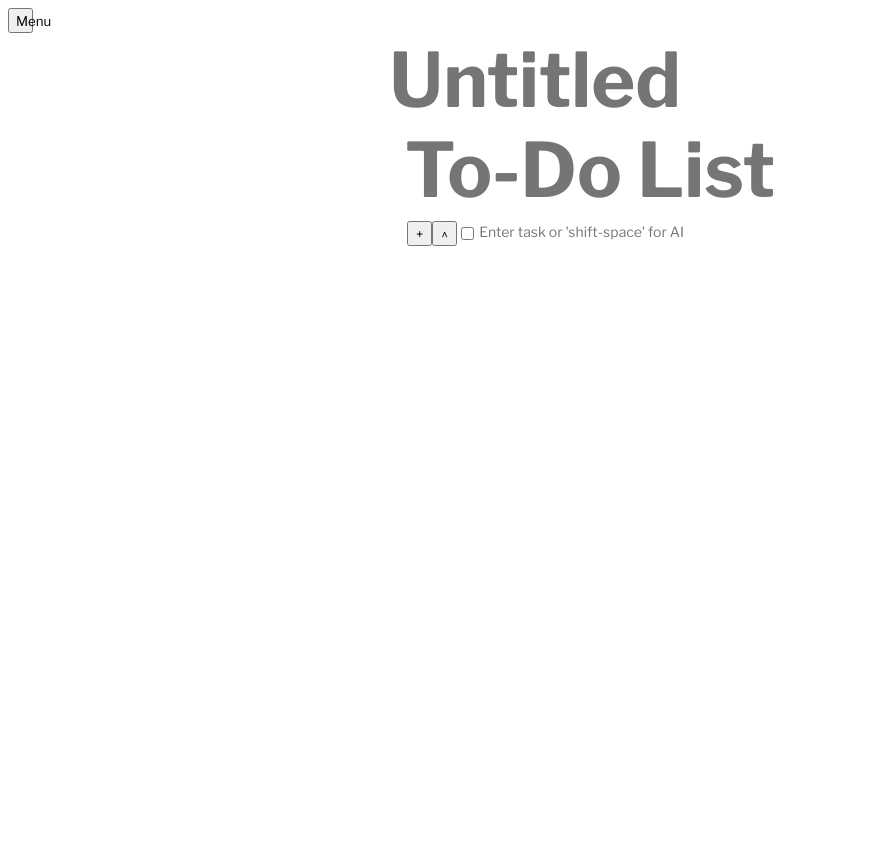
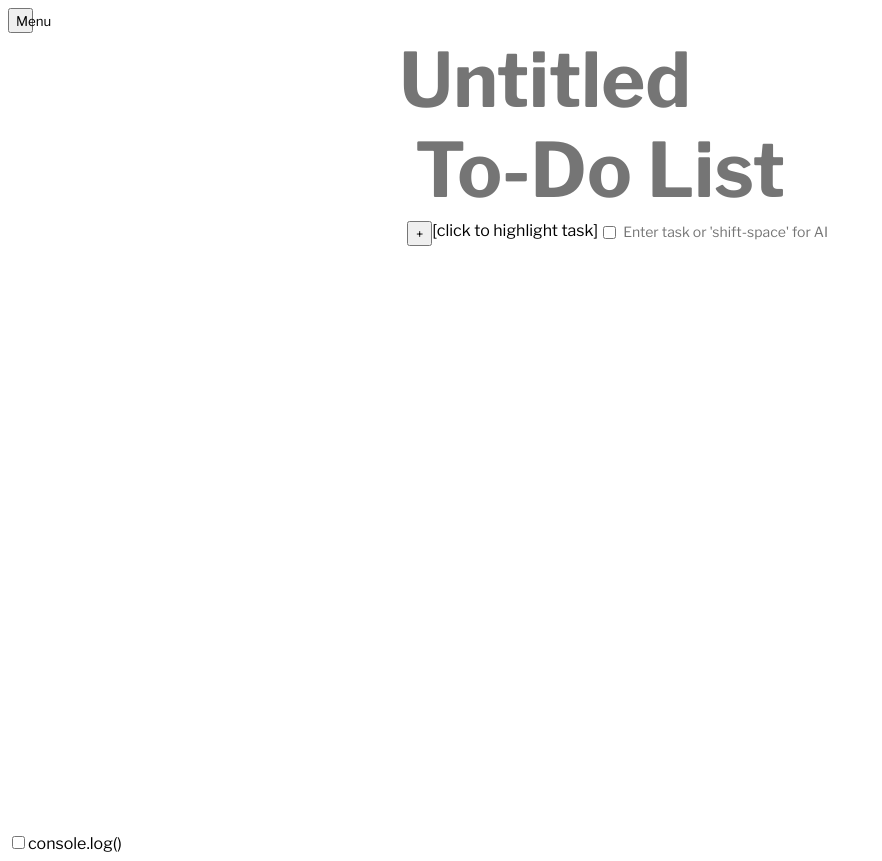
Before and after one commit to julsy-chen/softsteps, a React app: page / in a window 1280 px wide. Shown: the whole page, without its empty margins (0-882 px from the left). Before the commit the page ends 800 px from the top, so only its background shows below. Built offline with nearby package versions, Linux system fonts and the light colour scheme; the HTML template or start-up script is replaced by a standard one.

Commit message:
able to highlight individual tasks

```diff
--- a/src/App.js
+++ b/src/App.js
@@ -5,19 +5,39 @@ import { hot } from 'react-hot-loader/root';
 import { Page } from "./Page";
 import { MenuButton } from "./MenuButton";
 import { NavBar } from "./NavBar";
+import { Screen } from "./Screen";
 
 export default function App() {
   const [showNavBar, setShowNavBar] = useState(false);
+  const [isSelected, setIsSelected] = useState(false);
+  const [selecBbox, setSelectBox] = useState(false);
 
-  function handleClick() {
+  function selectBox() {
+    set
+  }
+
+  function handleToggle() {
     setShowNavBar(!showNavBar);
+  }
+
+  function handleClickApp() {
+    setIsSelected(false)
+    console.log(false)
+  }
+
+  function handleClickDraggableHandle() {
+    setIsSelected(true)
+    console.log(true)
   }
 
   return (
     <>
-      <MenuButton handleClick={handleClick}/>
-      {showNavBar && <NavBar showNavBar={showNavBar}/>}
-      <Page />
+      {/* <Screen /> */}
+      <MenuButton handleToggle={handleToggle} />
+      {showNavBar && <NavBar showNavBar={showNavBar} />}
+      <Page onClick={handleClickApp} isSelected={isSelected} handleClickDraggableHandle={handleClickDraggableHandle} />
+      <input type="checkbox" id="test"/>
+      console.log()
     </>
     /*
     LISTEN TO IO FEEDBACK TONIGHT
--- a/src/Checkbox.js
+++ b/src/Checkbox.js
@@ -4,7 +4,9 @@ export function Checkbox({handleCheck}) {
 
     return (
         <>
-            <input type="checkbox" onClick={handleCheck} id="checkbox"></input>
+            <div>
+                <input type="checkbox" onClick={handleCheck} id="checkbox"></input>
+            </div>
         </>
     )
 }
--- a/src/DraggableHandle.js
+++ b/src/DraggableHandle.js
@@ -1,12 +1,13 @@
 import React from "react";
+import { useRef, useState } from "react";
 /*
 * maybe make this a checkbox so that when you click anywhere than the button it no longer highlights the current task
 */
 
-export function DraggableHandle() {
-    function handleClick() {
-        console.log("handling click")
-    }
+export function DraggableHandle({isHighlighted, handleFocusDraggableHandle, handleBlurDraggableHandle}) {
+
+
+    const MyDiv = useRef();
 
     function handleDrag() {
         console.log("handling drag")
@@ -14,7 +15,12 @@ export function DraggableHandle() {
 
     return (
        <>
-        <button>^</button>
+        <div>
+            {/* <input type="checkbox" id="dragHandle" onClick={handleClickDraggableHandle}/> */}
+            {/* <div class="taskSelector"/> */}
+            <div tabIndex={-1} ref={MyDiv} onFocus={handleFocusDraggableHandle} onBlur={handleBlurDraggableHandle}> [click to highlight task]</div>
+        </div>
+
        </>
     );
 }
--- a/src/MenuButton.js
+++ b/src/MenuButton.js
@@ -1,9 +1,9 @@
 import React from "react";
 
-export function MenuButton({handleClick}) {
+export function MenuButton({handleToggle}) {
     return (
         <>
-            <button onClick={handleClick}>Menu</button>
+            <button onClick={handleToggle}>Menu</button>
         </>
     )
 }
--- a/src/Page.js
+++ b/src/Page.js
@@ -1,15 +1,17 @@
 import React from "react";
+import { useState } from "react";
 
 import { Title } from "./Title";
 import { TaskListContainer } from "./TaskListContainer";
 import { TrashCan } from "./TrashCan";
 
-export function Page() {
+export function Page({isSelected, handleClickDraggableHandle}) {
+
     return (
       <>
         <div className="page">
           <Title />
-          <TaskListContainer />
+          <TaskListContainer isSelected={isSelected} handleClickDraggableHandle={handleClickDraggableHandle}/>
           <TrashCan />
         </div>
       </>
--- /dev/null
+++ b/src/Screen.js
@@ -0,0 +1,10 @@
+import React from "react";
+
+
+export function Screen() {
+    return (
+        <>
+            <div className="screen"></div>
+        </>
+    )
+}
--- a/src/Task.js
+++ b/src/Task.js
@@ -6,20 +6,36 @@ import { DraggableHandle } from "./DraggableHandle";
 import { Checkbox } from "./Checkbox";
 import { TaskInput } from "./TaskInput";
 
-export function Task({key, task, setTasksFn}) {
-    const [isChecked, setIsChecked] = useState(false);
+export function Task({key, task, setTasksFn, isSelected, handleClickDraggableHandle}) {
+    const [isTaskDone, setIsTaskDone] = useState(false);
+    const [isHighlighted, setIsHighlighted] = useState(false);
+
+    function handleFocusDraggableHandle() {
+        setIsHighlighted(true);
+        console.log("HEELLOOOOOO")
+    }
+
+    function handleBlurDraggableHandle() {
+        setIsHighlighted(false)
+        console.log("HOLY HSIT DOES THIS WORK")
+    }
 
     function handleCheck() {
-        setIsChecked(!isChecked)
+        setIsTaskDone(!isTaskDone);
+    }
+
+    function handleClick() {
+        setIsSelected(!isSelected);
+        console.log(isSelected)
     }
 
     return (
         <>
-            <div className="checklist-task">
+            <div className="checklist-task" id={isHighlighted ? "highlighted-task" : "non-highlighted-task"}>
                 <NewTaskButton setTasksFn={setTasksFn}/>
-                <DraggableHandle/>
+                <DraggableHandle handleFocusDraggableHandle={handleFocusDraggableHandle} handleBlurDraggableHandle={handleBlurDraggableHandle} isHighlighted={isHighlighted}/>
                 <Checkbox handleCheck={handleCheck}/>
-                <TaskInput taskAction={task} isChecked={isChecked}/>
+                <TaskInput taskAction={task} isTaskDone={isTaskDone}/>
             </div>
         </>
     )
--- a/src/TaskInput.js
+++ b/src/TaskInput.js
@@ -1,7 +1,7 @@
 import React from "react";
 
-export function TaskInput({taskAction, isChecked}) {
+export function TaskInput({taskAction, isTaskDone}) {
     return (
-        <textarea placeholder={taskAction ? taskAction : "Enter task or 'shift-space' for AI"} className={isChecked ? "checked-task": "unchecked-task"} id="task-input"/>
+        <textarea placeholder={taskAction ? taskAction : "Enter task or 'shift-space' for AI"} className={isTaskDone? "checked-task": "unchecked-task"} id="task-input"/>
     );
 }
--- a/src/TaskListContainer.js
+++ b/src/TaskListContainer.js
@@ -2,9 +2,8 @@ import React from "react";
 import { useState } from "react";
 
 import { Task } from "./Task";
-import { NewTaskButton } from "./NewTaskButton";
 
-export function TaskListContainer() {
+export function TaskListContainer({isSelected, handleClickDraggableHandle}) {
     // type TaskIngredients {
     //     key: int,
     //     task: string
@@ -46,7 +45,7 @@ export function TaskListContainer() {
 
    for (let disassembledTask in taskIngredientsInOrder) {
     assembledTaskList.push(
-        <Task key={disassembledTask.key} task={disassembledTask.task} setTasksFn={setTasksFn}/>
+        <Task key={disassembledTask.key} task={disassembledTask.task} setTasksFn={setTasksFn} isSelected={isSelected} handleClickDraggableHandle={handleClickDraggableHandle}/>
     )
    }
 
--- a/src/styles.css
+++ b/src/styles.css
@@ -3,6 +3,12 @@
 * {
   font-family: 'Libre Franklin', sans-serif;
 }
+
+/* .screen {
+  position: absolute;
+  height: 100vh;
+  background-color: red;
+} */
 
 h1 {
     color: white;
@@ -13,7 +19,6 @@ h1 {
   display: flex;
   justify-content: left;
   margin-left: 20px;
-
 }
 
 input {
@@ -21,9 +26,27 @@ input {
   border: none;
 }
 
-input [type="checkbox"] {
+#checkbox {
   display: block;
-  margin: 0 auto;
+  position: sticky;
+  margin: 40%;
+  top: 0;
+}
+
+#dragHandle {
+  /* visibility: hidden; */
+  display: block;
+  position: relative;
+  margin: 40%;
+  top: 0;
+}
+
+.taskSelector {
+  position: absolute;
+  height:25px;
+  width: 25px;
+  background-color: violet;
+  z-index: 1;
 }
 
 button {
@@ -36,6 +59,7 @@ textarea {
   resize: none;
   word-break: break-word;
   border: none;
+  margin-left: 10px;
 }
 
 textarea[id="title"] {
@@ -46,7 +70,7 @@ textarea[id="title"] {
 .page {
   margin: auto;
   width: 40%;
-
+  height: 100vh
 }
 
 .checked-task {
@@ -56,6 +80,14 @@ textarea[id="title"] {
 
 .unchecked-task {
   font-size: 14px;
+}
+
+#highlighted-task {
+  background-color: lightblue;
+}
+
+#non-highlighted-task {
+  background-color: none;
 }
 
 .sidebar {
```
